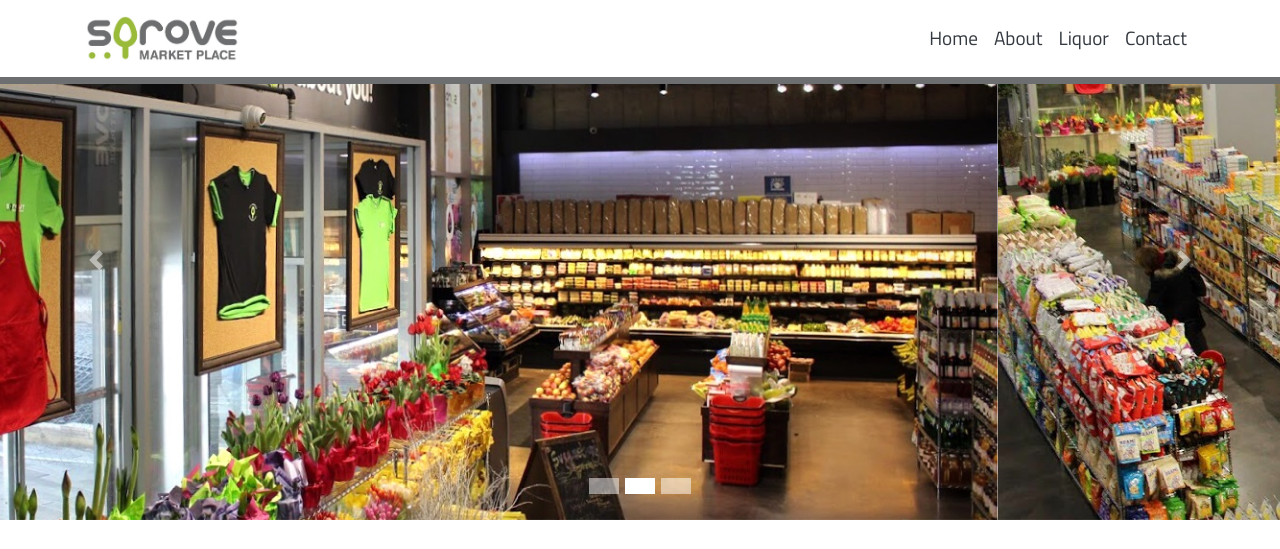
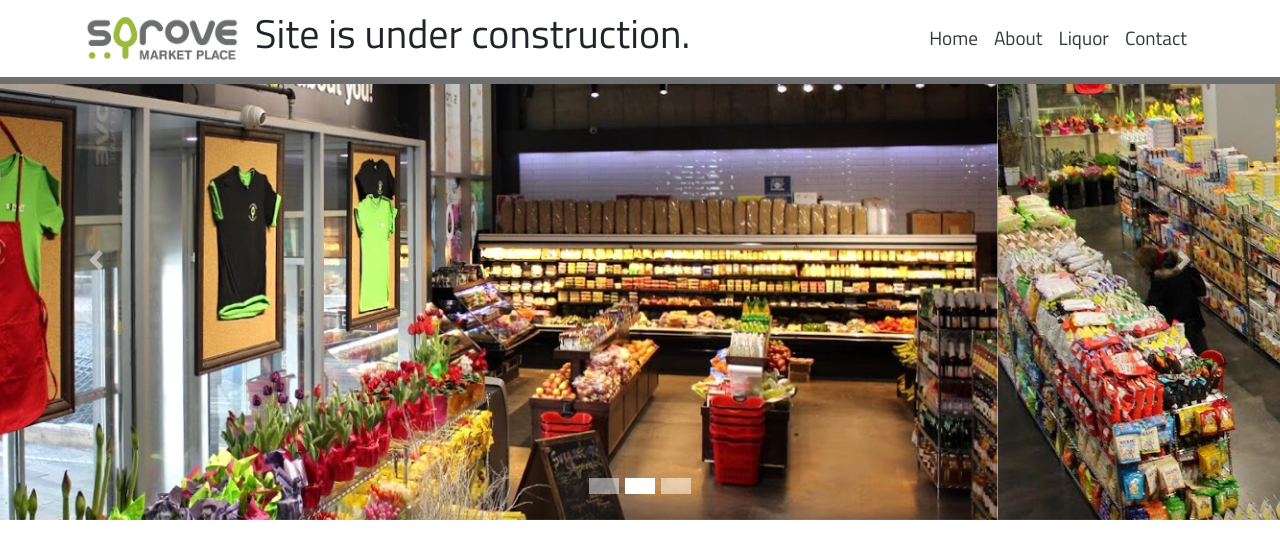
Before and after one commit to ahlecksyooan/sprovemarketplace, a website: page index.html in a window 1280 px wide. Shown: the top 549 px of the page. Drawn offline with Linux system fonts and the light colour scheme.

Commit message:
Adding under construction text

```diff
--- a/index.html
+++ b/index.html
@@ -60,6 +60,7 @@
         <a class="navbar-brand" href="#" style="font-family: 'Titillium Web', sans-serif;">
           <img src="images/logowithname2.png" alt="Sprove Marketplace" height="45px">
         </a>
+        <strong><h1 style="font-family: 'Titillium Web', sans-serif;">Site is under construction.</h1></strong>
         <!-- note: button shows when nav is bg-dark, but not bg-white -->
         <button class="navbar-toggler" type="button" data-toggle="collapse" data-target="#navbarResponsive" aria-controls="navbarResponsive" aria-expanded="false" aria-label="Toggle navigation">
           <span class="navbar-toggler-icon"></span>
```
